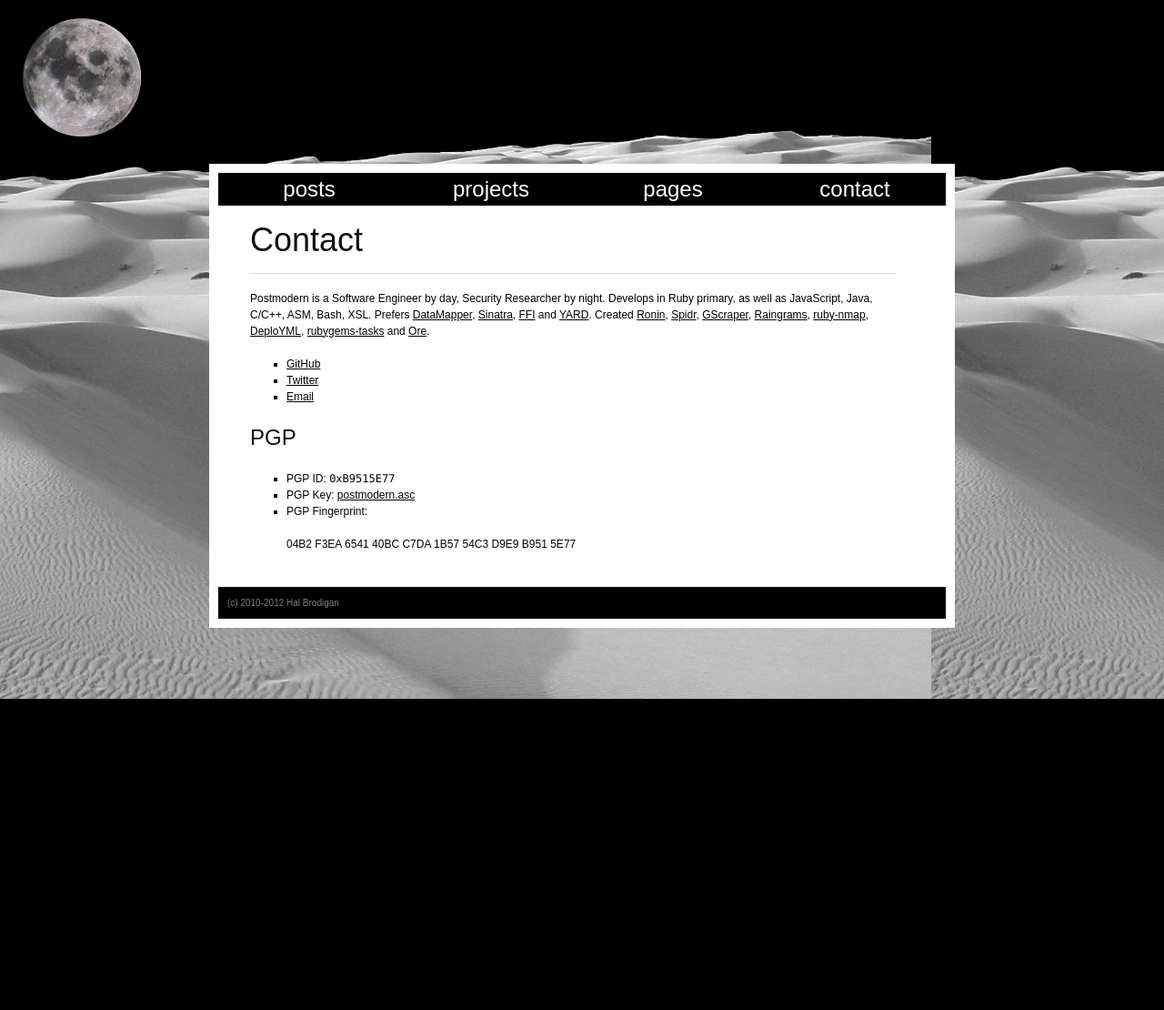
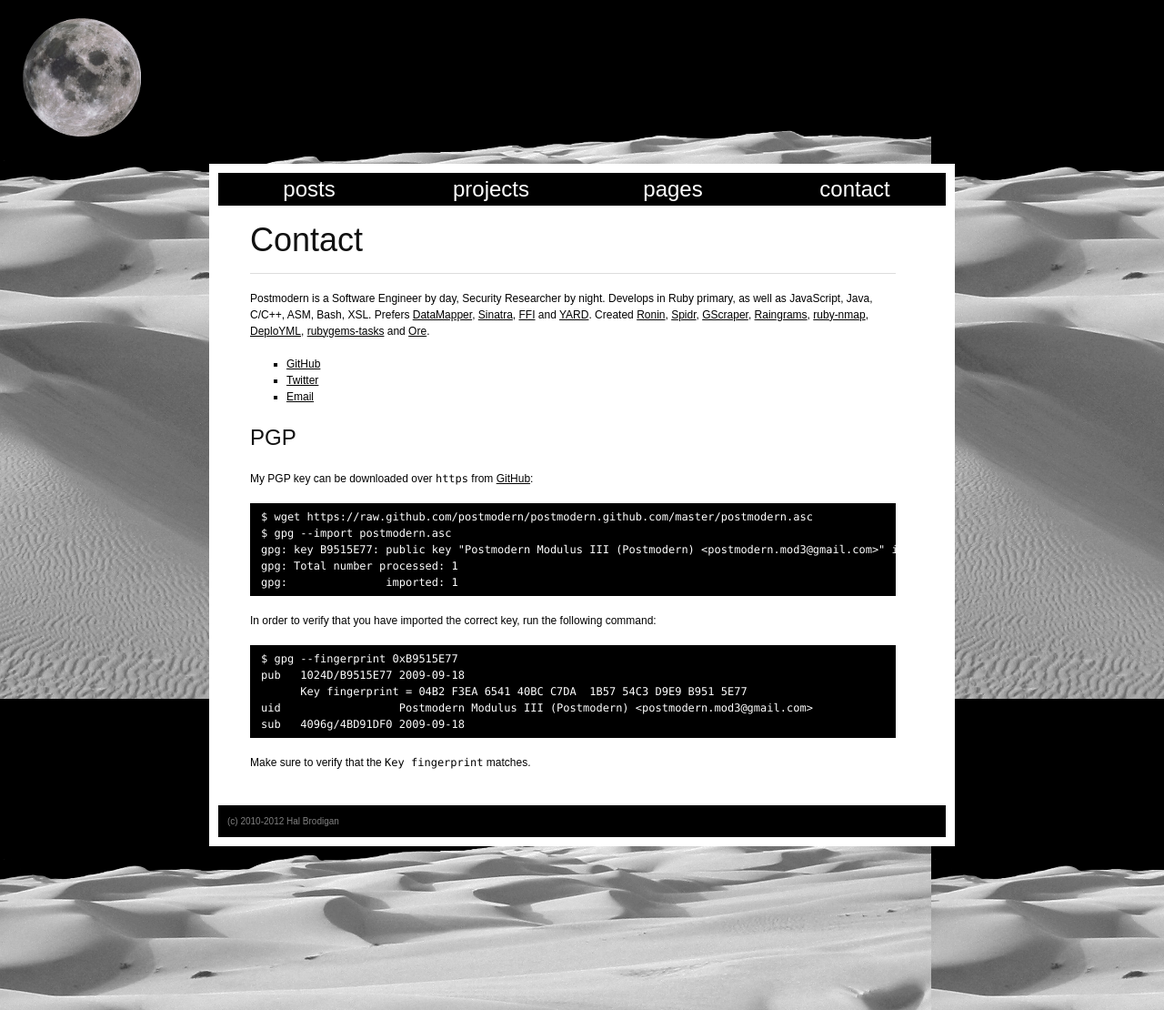
Before and after one commit to postmodern/postmodern.github.io, a Jekyll site: the page built from contact.md, in a window 1280 px wide. Shown: the whole page at 91% size. Built offline with Jekyll 4.4.1, drawn with Linux system fonts in a browser that asks for light colours; Markdown is read by kramdown in place of the engine named in the settings; before the commit the page ends 900 px from its top, so only the background shows below that.

Commit message:
Updated the instructions for safely importing my PGP key.

```diff
--- a/contact.md
+++ b/contact.md
@@ -13,9 +13,21 @@ layout: default
 
 <h2 id="pgp">PGP</h2>
 
-* PGP ID: `0xB9515E77`
-* PGP Key: [postmodern.asc](https://raw.github.com/postmodern/postmodern.github.com/master/postmodern.asc)
-* PGP Fingerprint:
+My PGP key can be downloaded over `https` from [GitHub](https://raw.github.com/postmodern/postmodern.github.com/master/postmodern.asc):
 
-    04B2 F3EA 6541 40BC C7DA
-    1B57 54C3 D9E9 B951 5E77
+    $ wget https://raw.github.com/postmodern/postmodern.github.com/master/postmodern.asc
+    $ gpg --import postmodern.asc
+    gpg: key B9515E77: public key "Postmodern Modulus III (Postmodern) <postmodern.mod3@gmail.com>" imported
+    gpg: Total number processed: 1
+    gpg:               imported: 1
+
+In order to verify that you have imported the correct key, run the following
+command:
+
+    $ gpg --fingerprint 0xB9515E77
+    pub   1024D/B9515E77 2009-09-18
+          Key fingerprint = 04B2 F3EA 6541 40BC C7DA  1B57 54C3 D9E9 B951 5E77
+    uid                  Postmodern Modulus III (Postmodern) <postmodern.mod3@gmail.com>
+    sub   4096g/4BD91DF0 2009-09-18
+
+Make sure to verify that the `Key fingerprint` matches.
```
